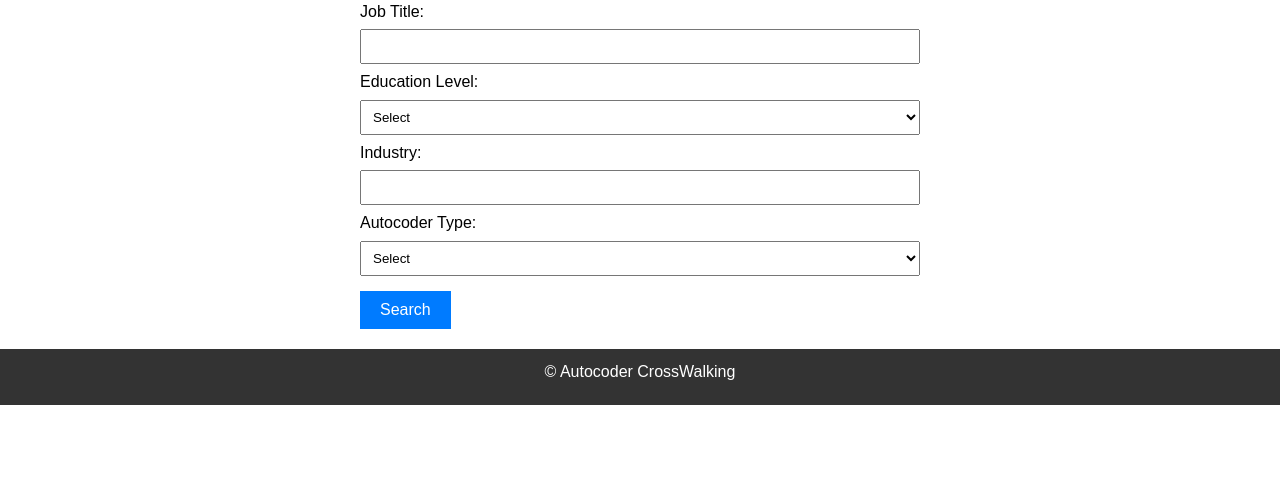
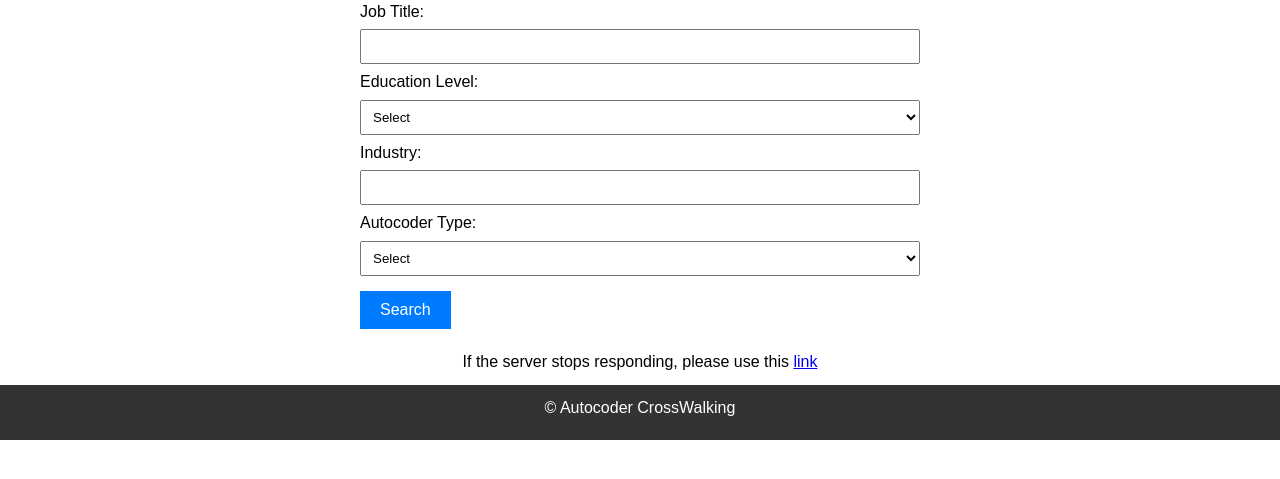
Before and after one commit to Jiahui1902/occautocoder2, a Flask app: page / in a window 1280 px wide. Shown: the part 225-704 px from the top of the page. Run offline with Flask 2, Linux system fonts and the light colour scheme.

Commit message:
add colab backup server

```diff
--- a/app/templates/index.html
+++ b/app/templates/index.html
@@ -49,6 +49,8 @@
     </form>
   </main>
 
+<p style="text-align: center;">If the server stops responding, please use this <a href="https://xjwt9v6529j-496ff2e9c6d22116-5000-colab.googleusercontent.com/">link</a></p>
+
   <footer>
     <p>&copy; Autocoder CrossWalking</p>
   </footer>
```
